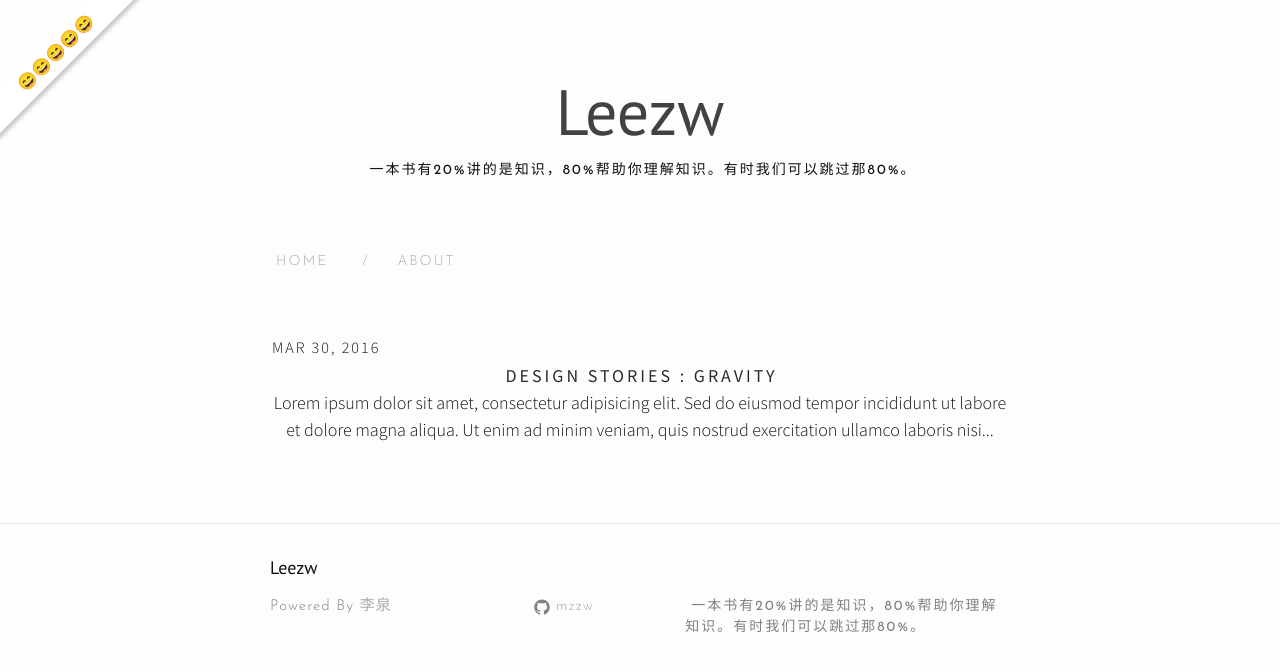
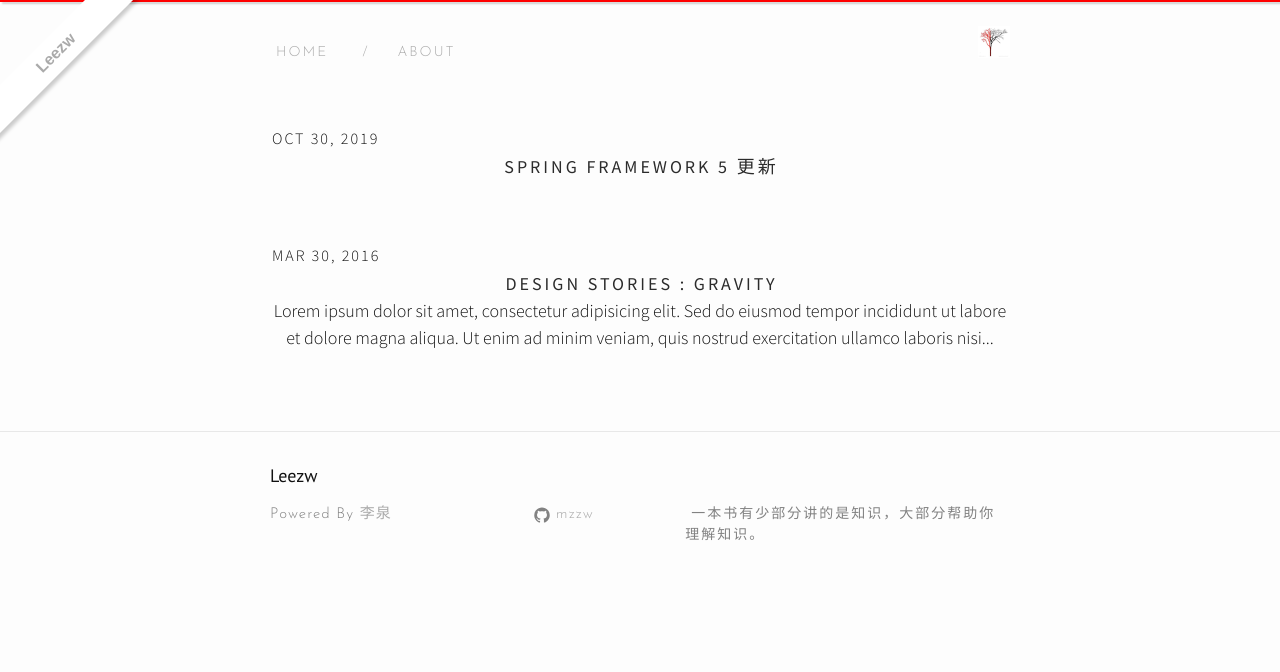
Before and after one commit to quantum-li/quantum-li.github.io, a Jekyll site: the page built from index.html, in a window 1280 px wide. Shown: the top 672 px of the page. Built offline with Jekyll 4.4.1, drawn with Linux system fonts in a browser that asks for light colours; nearby versions of some CDN libraries; emoji names are drawn with the system emoji font; the list of posts is cut into pages by our own code.

Commit message:
2019-10-30 20:26:13

```diff
--- a/_config.yml
+++ b/_config.yml
@@ -8,28 +8,27 @@
 # Site settings
 title: Leezw
 email: lee@leezw.net
-description: 一本书有20%讲的是知识，80%帮助你理解知识。有时我们可以跳过那80%。
+description: 一本书有少部分讲的是知识，大部分帮助你理解知识。
 baseurl: "" # the subpath of your site, e.g. /blog
 url: "https://leezw.net" # the base hostname & protocol for your site
 github_username:  mzzw
 paginate: 5
+permalink: /:categories/:title
 theme-dark: false #Set to true to change to dark website theme
 markdown_ext: "markdown,mkdown,mkdn,mkd,md"
-default:
-  -
-    scope:
+defaults:
+  - scope:
+      path: ""
+      type: "pages"
+    values:
+      layout: "page"
+  - scope:
       path: "_posts"
       type: "posts"
     values:
       layout: "post"
-      author: "李泉"
       categories: "regular"
-  -
-    scope:
-      path: ""
-      type: "pages"
-    values:
-      layout: "page"
+      comments: true
 
 plugins: [jekyll-paginate,jekyll-admin, kramdown,jekyll-seo-tag,jemoji,jekyll-redirect-from]
 # Build settings
--- a/_includes/header.html
+++ b/_includes/header.html
@@ -1,13 +1,14 @@
 
-<div class="wrapper">
-  <span class="forkongithub"><a class="forkongithub-a">:smile::smile::smile::smile::smile:</a></span>
-  <center>
+<!-- <div class="wrapper"> -->
+  <span class="forkongithub"><a class="forkongithub-a" href="/index.html">{{site.title}}<br/></a></span>
+  <div class="top-line"></div>
+  <!-- <center>
     <a href="/index.html"><div class="site-title">   {{site.title}} </div></a>
-  </center>
-</div>
-<div class="wrapper site-description">
+  </center> -->
+<!-- </div> -->
+<!-- <div class="wrapper site-description">
 <center>  {{site.description}} </center>
-</div>
+</div> -->
 <div class="wrapper">
   <div class="trigger site-navigation">
     <a class="page-link" href="{{site.url}}{{site.baseurl}}">HOME</a>
@@ -18,5 +19,6 @@
     <span class="exclamationMark">/</span><a class="page-link" href="{{sitePage.url | prepend: site.baseurl }}">{{sitePage.title}}</a>
     {% endif %}
     {% endfor %}
+    <img class="logo" src="/favicon.ico"/>
   </div>
 </div>
--- /dev/null
+++ b/_posts/2019-10-30-spring-framework-5.md
@@ -0,0 +1,3 @@
+---
+title: Spring Framework 5 更新
+---
--- a/css/style.scss
+++ b/css/style.scss
@@ -355,7 +355,7 @@ pre {
   text-indent: 6px;
   font-family: 'Josefin Sans';
   font-weight: 300;
-  padding-top: 5em;
+  padding-top: 3em;
 }
 .page-title {
   text-transform: uppercase;
@@ -546,7 +546,20 @@ pre {
     }
   }
 }
+.top-line {
+  height: 2px;
+  width: 100%;
+  background-color: red;
+  position: fixed;
+  box-shadow: 2px 2px 2px rgba(0, 0, 0, 0.2);
+}
 
+.logo {
+  height: 2rem;
+  width: 2rem;
+  float: right;
+  margin-top:-1rem;
+}
 /**
  * Pagination
  */
```
